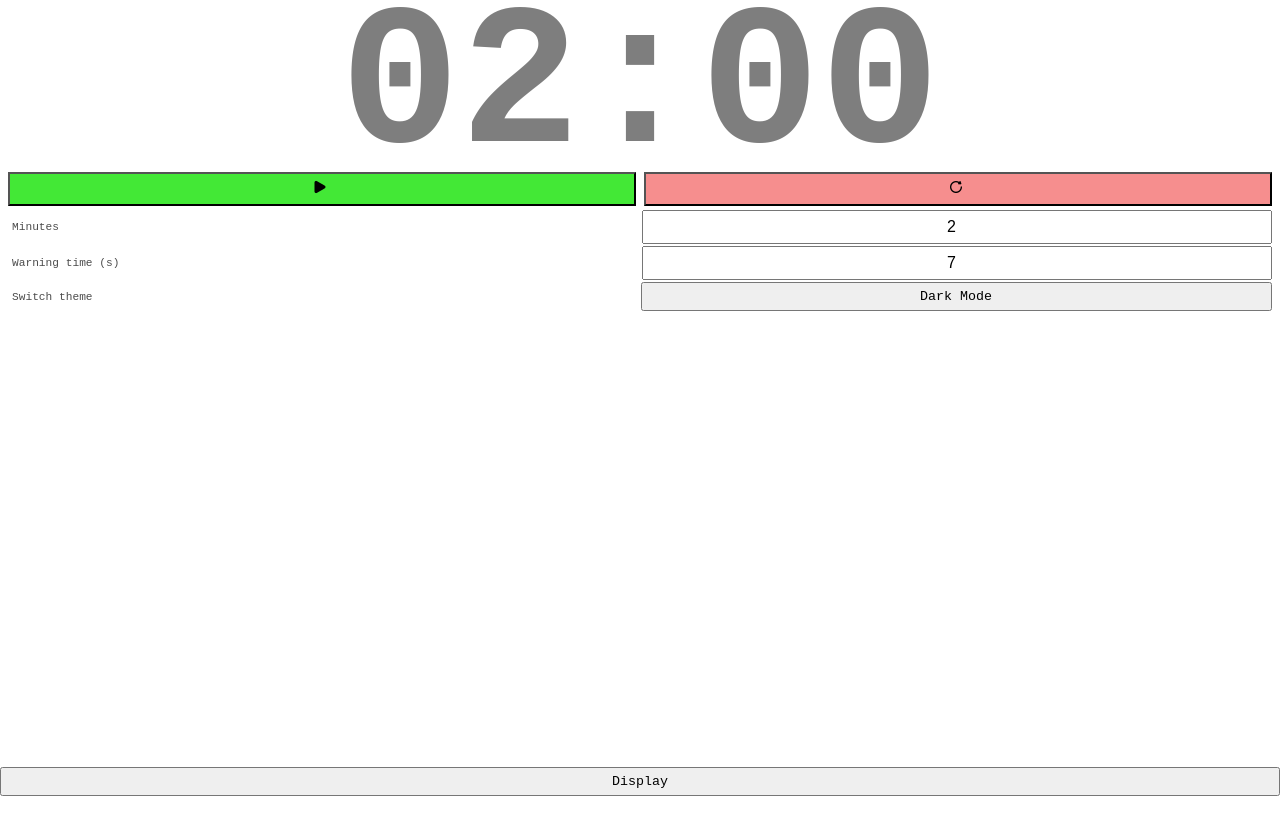
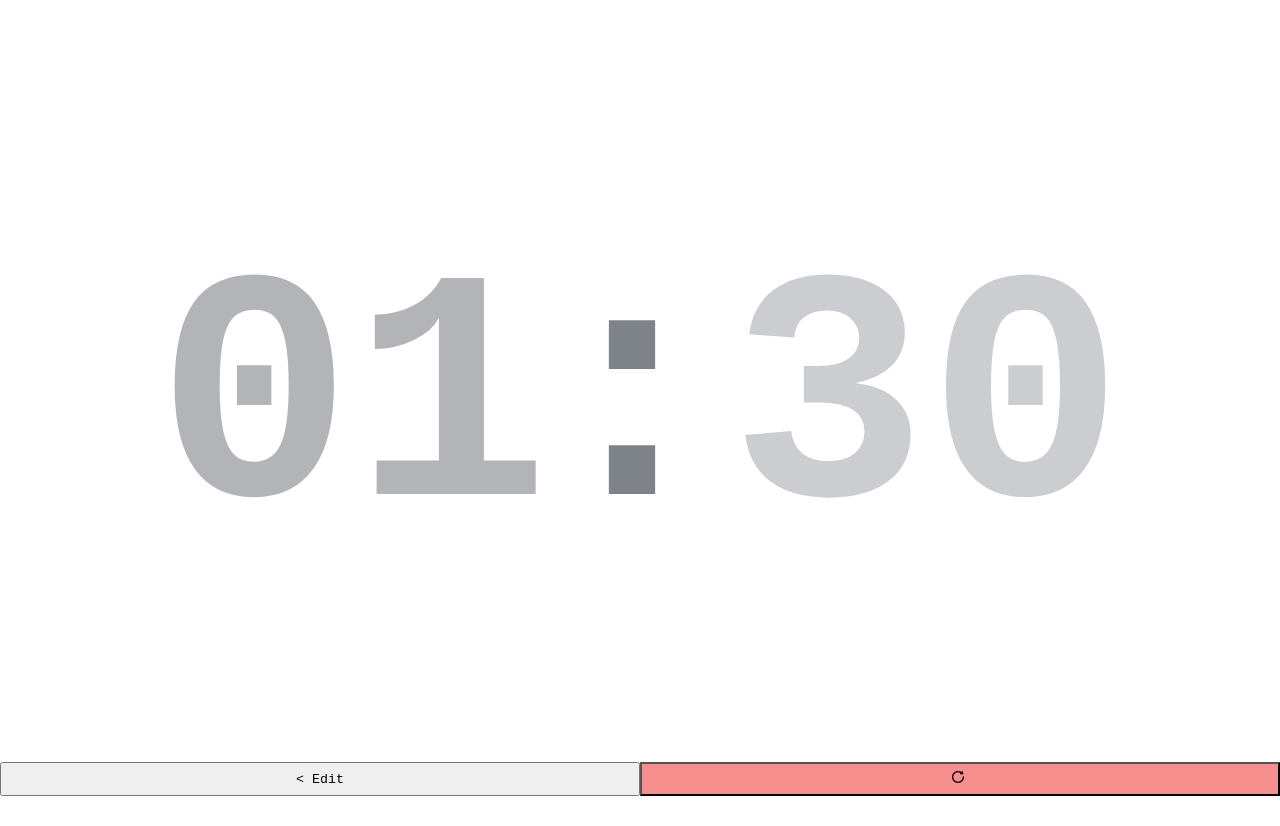
Before and after one commit to christian-crisologo-lrn/timer-chrome-ext, a React (Vite) app: page / in a window 1280 px wide. Before the commit the page ends 800 px from the top, so only its background shows below. Built offline with nearby package versions, Linux system fonts and the light colour scheme.

Commit message:
Change expert mode to display. Set the display mode as default

```diff
--- a/public/background.js
+++ b/public/background.js
@@ -11,7 +11,7 @@ chrome.action.onClicked.addListener((tab) => {
       url: "https://christian-crisologo-lrn.github.io/timer-chrome-ext/index.html",  // The page to display inside the floating window
       type: "popup",      // Type set to 'popup' for a small, non-tab window
       width: 150,         // Window width
-      height: 260,        // Window height
+      height: 265,        // Window height
       focused: true,      // Focus the window when it opens
       left: 0,  // Position it to the right of the screen
       top: 0, // Position it to the bottom of the screen
--- a/src/app.css
+++ b/src/app.css
@@ -24,7 +24,7 @@
     opacity: 0.5;
 }
 
-.timer-display .expert {
+.timer-display .display {
     font-weight: bold;
     flex-direction: column;
     display: flex;
@@ -41,45 +41,45 @@
     text-align: left;
 }
 
-.timer-display .expert .hh,
-.timer-display .expert .mm,
-.timer-display .expert .ss,
-.timer-display .expert .colon
+.timer-display .display .hh,
+.timer-display .display .mm,
+.timer-display .display .ss,
+.timer-display .display .colon
 {
     font-size: 6.5em;
-    line-height: 1em;
+    line-height: .8em;
 }
-.timer-display .expert .colon
+.timer-display .display .colon
  {
     font-size: 4.8em;
     margin-left: -16px;
 }
 
-.timer-display .expert {
-    color: var(--text-expert-color);
+.timer-display .display {
+    color: var(--text-display-color);
 }
 
-.timer-display .expert .hh {
+.timer-display .display .hh {
     opacity: .9;
 }
-.timer-display .expert .mm {
+.timer-display .display .mm {
     opacity: 0.6;
 }
-.timer-display .expert .ss {
+.timer-display .display .ss {
     opacity: 0.4;
 }
 
 
-.timer-display .expert {
+.timer-display .display {
     position: relative;
 }
-.timer-display .expert:hover .overlay,
-.timer-display .expert:active .overlay {
+.timer-display .display:hover .overlay,
+.timer-display .display:active .overlay {
     opacity: 1;
 }
 
 @media (min-width: 401px) {
-    .timer-display .expert {
+    .timer-display .display {
         flex-direction: row;
         align-items: center;
         justify-content: center;
@@ -88,10 +88,10 @@
 }
 
 @media (min-width: 300px) {
-    .timer-display .expert .hh,
-    .timer-display .expert .mm,
-    .timer-display .expert .ss,
-    .timer-display .expert .colon {
+    .timer-display .display .hh,
+    .timer-display .display .mm,
+    .timer-display .display .ss,
+    .timer-display .display .colon {
         font-size: 10.5em;
     }
     .timer-display .edit{
@@ -101,10 +101,10 @@
 }
 
 @media (min-width: 601px) and (max-width: 1200px) {
-    .timer-display .expert .hh,
-    .timer-display .expert .mm,
-    .timer-display .expert .ss,
-    .timer-display .expert .colon {
+    .timer-display .display .hh,
+    .timer-display .display .mm,
+    .timer-display .display .ss,
+    .timer-display .display .colon {
         font-size: 15.5em;
     }
     .timer-display .edit{
@@ -113,10 +113,10 @@
 }
 
 @media (min-width: 1201px) {
-    .timer-display .expert .hh,
-    .timer-display .expert .mm,
-    .timer-display .expert .ss,
-    .timer-display .expert .colon {
+    .timer-display .display .hh,
+    .timer-display .display .mm,
+    .timer-display .display .ss,
+    .timer-display .display .colon {
         font-size: 20.5em;
     }
     .timer-display .edit{
--- a/src/components/Timer.tsx
+++ b/src/components/Timer.tsx
@@ -28,7 +28,7 @@ const Timer = () => {
     const [remainingTime, setRemainingTime] = useState(0);
     const [isRunning, setIsRunning] = useState(false);
     const [isExpired, setIsExpired] = useState(false);
-    const [mode, setMode] = useState('edit');
+    const [mode, setMode] = useState(MODE.DISPLAY);
     const [timerState, setTimerState] = useState(STATE.START);
     const timeInterval = useRef<ReturnType<typeof setInterval>>();
 
@@ -123,7 +123,7 @@ const Timer = () => {
                 timerState={timerState}
                 onStartToggle={toggleStartStopTimer}
                 onReset={resetTimer}
-                onToggleMode={() => setMode(prev => prev === MODE.EDIT ? MODE.EXPERT : MODE.EDIT)}
+                onToggleMode={() => setMode(prev => prev === MODE.EDIT ? MODE.DISPLAY : MODE.EDIT)}
                 mode={mode}
                 disabled={isExpired}
             />
--- a/src/components/TimerControls.tsx
+++ b/src/components/TimerControls.tsx
@@ -86,7 +86,7 @@ const TimerControls: React.FC<ControlsProps> = (props) => {
             <button className="mode-btn" onClick={onToggleMode}>
                 {mode === 'edit' ? 'Display' : '< Edit'}
             </button>
-            {mode === MODE.EXPERT && (<button
+            {mode === MODE.DISPLAY && (<button
                                         onClick={onReset}
                                         className='reset'
                                         disabled={disabled}
--- a/src/components/TimerDisplay.tsx
+++ b/src/components/TimerDisplay.tsx
@@ -35,7 +35,7 @@ const EditMode: React.FC<TimeDisplayModeProps> = (props) => {
     )
 }
 
-const ExpertMode: React.FC<TimeDisplayModeProps> = (props) => {
+const DisplayMode: React.FC<TimeDisplayModeProps> = (props) => {
     const { showHour, colonClassName, time, isActive, onStartToggle} = props;
     const [isOverlayVisible, setOverlayVisible] = useState(false);
 
@@ -43,7 +43,7 @@ const ExpertMode: React.FC<TimeDisplayModeProps> = (props) => {
     const handleMouseLeave = () => setOverlayVisible(false);
 
     return (
-        <div className='expert'
+        <div className='display'
             onMouseEnter={handleMouseEnter}
             onMouseLeave={handleMouseLeave}
             onClick={() => {
@@ -87,8 +87,8 @@ const TimerDisplay: React.FC<TimerDisplayProps> = (props) => {
     return (
         <div className={containerClassName} >
             {
-                mode === MODE.EXPERT ?
-                    <ExpertMode
+                mode === MODE.DISPLAY ?
+                    <DisplayMode
                         onStartToggle={onStartToggle}
                         showHour={showHour}
                         colonClassName={colonClassName}
--- a/src/constants.ts
+++ b/src/constants.ts
@@ -7,9 +7,9 @@ export const {
     STATE,
     MODE
 } = {
-    DEFAULT_MINUTE: 2,
+    DEFAULT_MINUTE: 1.5,
     DEFAULT_SECOND: 0,
-    DEFAULT_WARNING_TIME: 7,
+    DEFAULT_WARNING_TIME: 5,
     DEFAULT_INTERVAL: 1000,
     DEFAULT_RESET_DELAY: 2500,
     STATE: {
@@ -20,6 +20,6 @@ export const {
     },
     MODE: {
         EDIT: 'edit',
-        EXPERT: 'expert',
+        DISPLAY: 'display',
     },
 }
--- a/src/index.css
+++ b/src/index.css
@@ -6,7 +6,7 @@
   --shake-color: red;
   --button-bg-color: #43e836;
   --button-text-color: black;
-  --text-expert-color: #000715;
+  --text-display-color: #000715;
 }
 
 /* Define CSS variables for dark theme */
@@ -15,7 +15,7 @@
       --background-color: #121212;
       --text-color: white;
       --button-text-color: white;
-      --text-expert-color: #ff9900;
+      --text-display-color: #ff9900;
   }
 }
 
@@ -23,14 +23,14 @@ body.dark-theme {
   --background-color: #121212;
   --text-color: white;
   --button-text-color: white;
-  --text-expert-color: #ff9900;
+  --text-display-color: #ff9900;
 }
 
 body.light-theme {
   --background-color: white;
   --text-color: black;
   --button-text-color: black;
-  --text-expert-color: #000715;
+  --text-display-color: #000715;
 }
 
 body {
```
